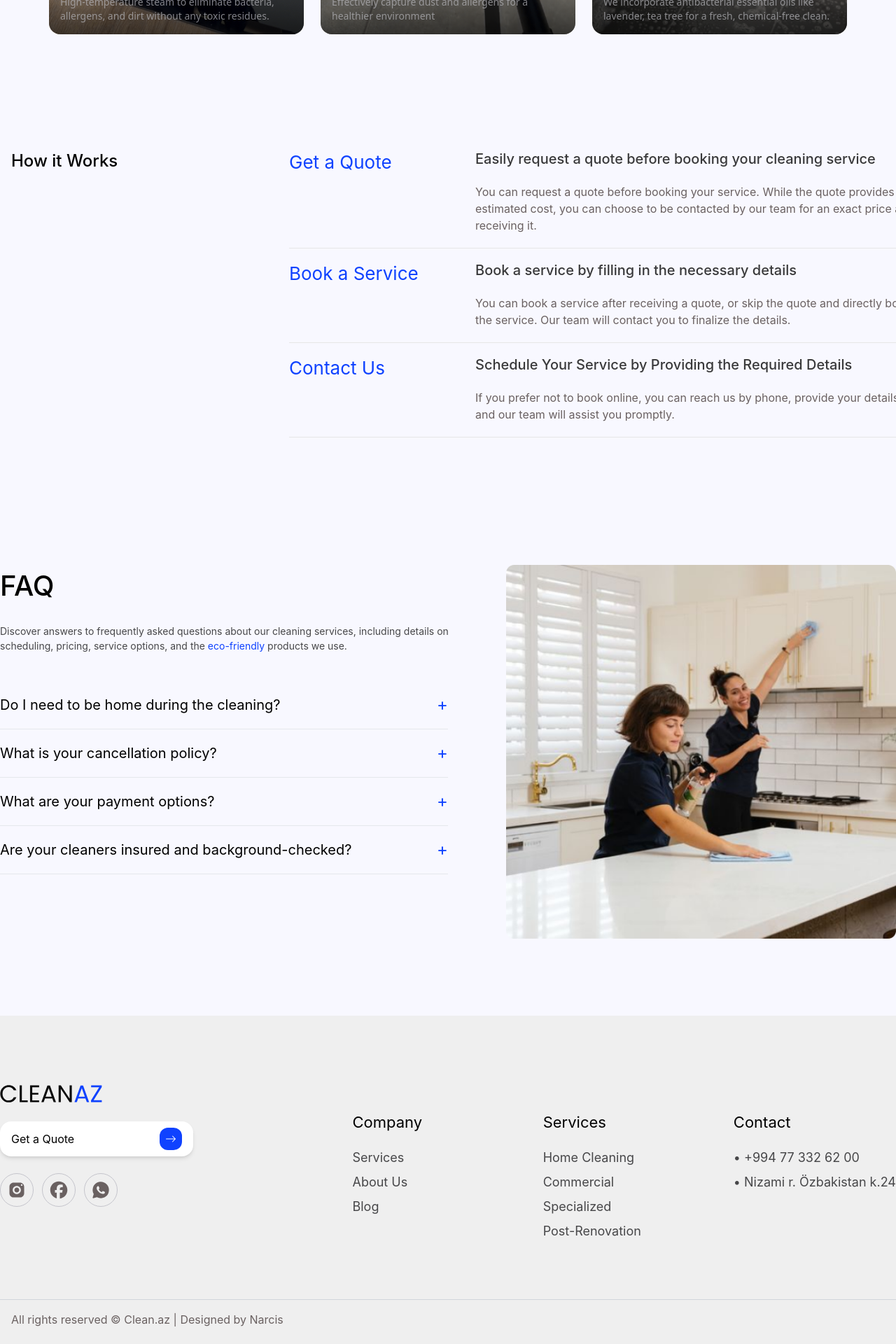
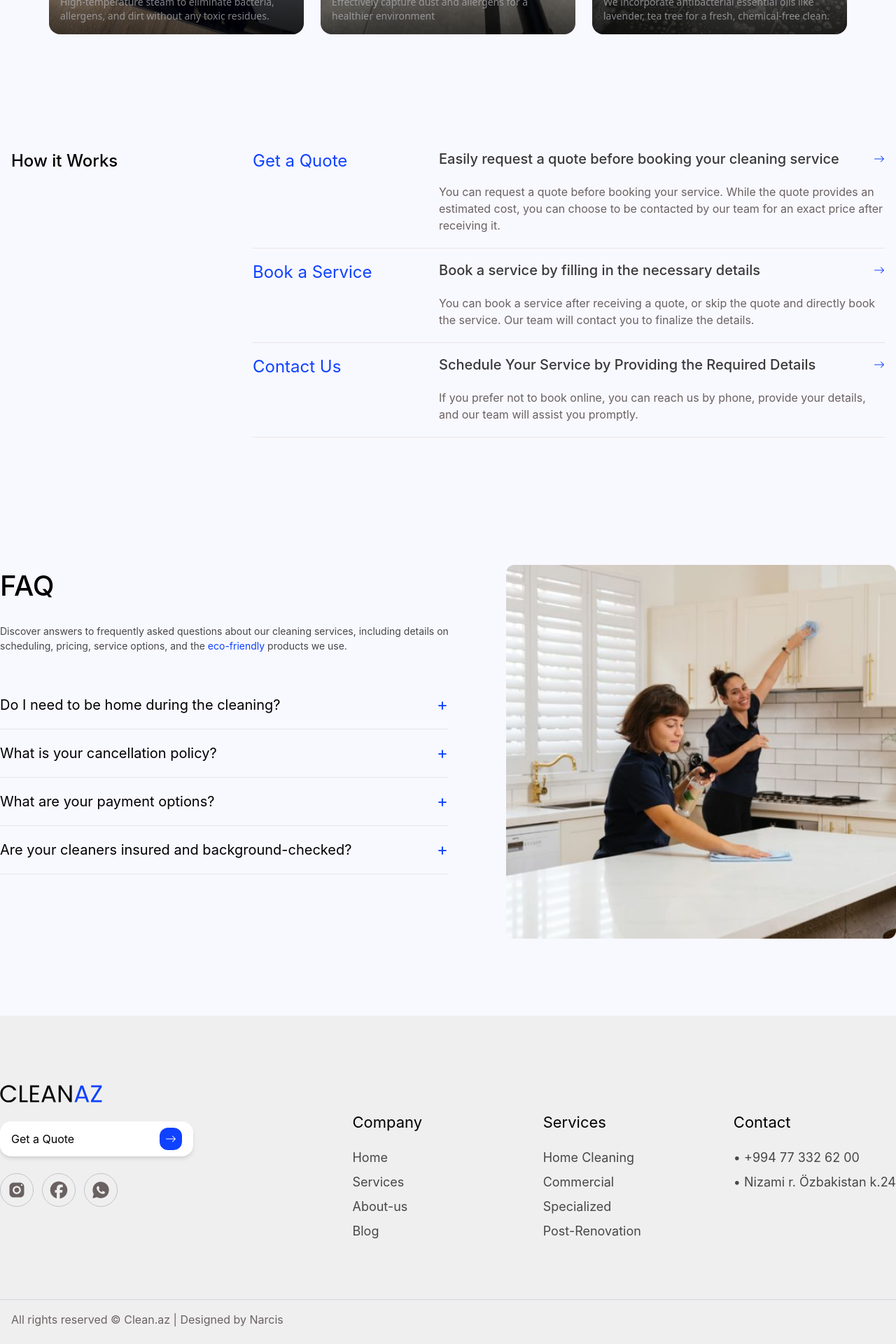
Before and after one commit to fatimanvrzz/Clean, a React (Vite) app: page / in a window 1280 px wide. Shown: the part 2640-4560 px from the top of the page at 70% size. Built offline with nearby package versions, Linux system fonts and the light colour scheme.

Commit message:
blog done

```diff
--- a/src/App.tsx
+++ b/src/App.tsx
@@ -3,18 +3,20 @@ import AboutUsPage from "./Pages/AboutUsPage";
 import HomePage from "./Pages/HomePage"
 import BlogPage from "./Pages/BlogPage";
 import ContactPage from "./Pages/ContactPage";
+import ScrollToTop from "./components/ScrollToTop/ScrollToTop";
 
 
 const App: React.FC = () => {
   return (
-
+    <>
+      <ScrollToTop />
       <Routes>
         <Route path="/" element={<HomePage />} />
         <Route path="/about-us" element={<AboutUsPage />} />
         <Route path="/blog" element={<BlogPage />} />
         <Route path="/contact" element={<ContactPage />} />
       </Routes>
-
+    </>
   );
 };
 
--- a/src/Pages/AboutUsPage/index.tsx
+++ b/src/Pages/AboutUsPage/index.tsx
@@ -22,8 +22,8 @@ const AboutUsPage = () => {
     <div className="flex flex-col items-center w-full">
       <div className="max-w-[81.25rem] w-[90%] sm:w-[95%] md:w-[90%] lg:w-[90%] min-h-screen relative">
         <Navbar />
-        <div className="flex flex-col sm:flex-row sm:items-end sm:justify-between gap-4 text-left ">
-          <p className="w-full sm:w-[39rem] text-[#0A0A0A] text-4xl sm:text-[3rem] font-medium leading-[1.15] pt-[3.5rem] text-[22px]">
+        <div className="flex flex-col sm:flex-row sm:items-end sm:justify-between gap-4 text-left mt-[55px]">
+          <p className="w-full sm:w-[39rem] text-[#0A0A0A] text-4xl sm:text-[3rem] font-medium leading-[1.15] text-[22px]">
             Transforming Spaces with <span className="text-[#0F42FF]">Professional Cleaning</span>
           </p>
 
@@ -38,7 +38,7 @@ const AboutUsPage = () => {
         />
 
         <div className="flex flex-col sm:flex-row sm:justify-between sm:items-start w-full mt-[58px] sm:mt-[91px] gap-6">
-          <p className="text-[#0F42FF] max-w-[240px] text-[15px] sm:text-[20px]">
+          <p className="text-[#0F42FF] max-w-[240px] sm:text-[20px] text-[15px]">
             We offer a wide range of Cleaning Services
           </p>
           <h2 className="sm:text-[42px] text-[#474749] w-full sm:w-[720px] text-justify tracking-tight text-[18px]">
@@ -47,7 +47,7 @@ const AboutUsPage = () => {
         </div>
 
 
-        <div className="mt-[58px] sm:mt-[194px] sm:text-[46px] text-[#000] sm:w-[556px] w-[267px] text-[20px] font-medium">
+        <div className="mt-[58px] sm:mt-[194px] sm:text-[46px] text-[#000] sm:w-[556px] w-[267px] text-[22px] font-medium">
           <h2>Our Skilled Team <span className="text-[#0F42FF]">Committed to Excellence</span></h2>
         </div>
 
@@ -87,14 +87,14 @@ const AboutUsPage = () => {
         </div>
 
         <div className="mt-[15px] sm:mt-[42px]">
-          <p className="w-full sm:w-[775px] text-[12px] sm:text-[20px] text-[#000]">
+          <p className="w-full sm:w-[775px] text-[14px] sm:text-[20px] text-[#000]">
             While professional cleaning services are available from multiple companies in Baku, our company stands out for its wide range of services, exceptional quality, and a commitment to customer satisfaction.
           </p>
         </div>
 
 
         <div className="mt-[58px] sm:mt-[194px] w-[267px] sm:w-[600px] font-medium sm:px-0">
-          <h1 className="text-[18px] sm:text-[46px]">
+          <h1 className="sm:text-[46px] text-[24px]">
             The Reliable Partners Who Support <span className="text-[#0F42FF]">Our Mission</span>
           </h1>
         </div>
@@ -104,7 +104,7 @@ const AboutUsPage = () => {
           <Partners />
         </div>
 
-        <div className="sm:mt-[213px]">
+        <div className="">
           <HowItWorks />
         </div>
       </div>
--- a/src/Pages/BlogPage/index.tsx
+++ b/src/Pages/BlogPage/index.tsx
@@ -11,15 +11,15 @@ const BlogPage = () => {
                 <Navbar />
             </div>
 
-            <div className="w-full max-w-[82rem] px-4 sm:px-8">
+            <div className="w-full max-w-[82rem] px-4 sm:px-1 mt-[55px]">
 
                 {/* Title and Description */}
-                <div className="flex flex-col sm:flex-row sm:items-end sm:justify-between gap-4 text-left mt-8">
+                <div className="flex flex-col sm:flex-row sm:items-end sm:justify-between gap-4 text-left">
                     <p className="w-full sm:w-[35rem] text-[#0A0A0A] text-[2rem] xs:text-[1.75rem] sm:text-[3rem] font-medium leading-[1.15]">
                         Blog
                     </p>
 
-                    <p className="text-[#5C5C5E] text-[1rem] xs:text-[0.9rem] sm:w-[35rem] sm:text-[1.25rem] text-justify sm:mt-0">
+                    <p className="text-[#5C5C5E] text-[1rem] xs:text-[0.9rem] sm:w-[35rem] sm:text-[1.25rem] leading-6 text-justify sm:mt-0">
                         Deep cleaning removes hidden dirt, allergens, and bacteria, promoting a healthier, safer home.
                     </p>
                 </div>
--- a/src/components/Footer/Footer.tsx
+++ b/src/components/Footer/Footer.tsx
@@ -1,3 +1,4 @@
+import { Link } from "react-router-dom";
 import Logo from "../../assets/images/logo.svg";
 import facebook from "../../assets/images/facebook.svg";
 import instagram from "../../assets/images/instagram.svg";
@@ -13,7 +14,6 @@ const Footer = () => {
         <div className="flex flex-col items-center lg:items-start lg:mb-0">
           <img src={Logo} alt="CleanAz Logo" className="w-[9.125rem] h-[1.9375rem] mb-[24px]" />
 
-          {/* Quote and Social Media Icons */}
           <Quote />
           <div className="flex flex-col items-center lg:items-start mt-[24px]">
             <div className="flex gap-[0.75rem]">
@@ -35,18 +35,19 @@ const Footer = () => {
           <div>
             <h3 className="font-normal mb-2 text-[#000000] text-[1.375rem]">Company</h3>
             <ul className="mt-[1.25rem]">
-              <li className="mt-[0.5rem]"><a href="#" className="text-[#474749] text-[1.125rem]">Services</a></li>
-              <li className="mt-[0.5rem]"><a href="#" className="text-[#474749] text-[1.125rem]">About Us</a></li>
-              <li className="mt-[0.5rem]"><a href="#" className="text-[#474749] text-[1.125rem]">Blog</a></li>
+              <li className="mt-[0.5rem]"><Link to="/" className="text-[#474749] text-[1.125rem]">Home</Link></li>
+              <li className="mt-[0.5rem]"><Link to="/services" className="text-[#474749] text-[1.125rem]">Services</Link></li>
+              <li className="mt-[0.5rem]"><Link to="/about-us" className="text-[#474749] text-[1.125rem]">About-us</Link></li>
+              <li className="mt-[0.5rem]"><Link to="/blog" className="text-[#474749] text-[1.125rem]">Blog</Link></li>
             </ul>
           </div>
           <div>
             <h3 className="font-normal mb-2 text-[#000000] text-[1.375rem]">Services</h3>
             <ul className="text-[#474749] mt-[1.25rem]">
-              <li className="mt-[0.5rem]"><a href="#" className="text-[1.125rem]">Home Cleaning</a></li>
-              <li className="mt-[0.5rem]"><a href="#" className="text-[1.125rem]">Commercial</a></li>
-              <li className="mt-[0.5rem]"><a href="#" className="text-[1.125rem]">Specialized</a></li>
-              <li className="mt-[0.5rem]"><a href="#" className="text-[1.125rem]">Post-Renovation</a></li>
+              <li className="mt-[0.5rem]"><Link to="/services/home-cleaning" className="text-[1.125rem]">Home Cleaning</Link></li>
+              <li className="mt-[0.5rem]"><Link to="/services/commercial" className="text-[1.125rem]">Commercial</Link></li>
+              <li className="mt-[0.5rem]"><Link to="/services/specialized" className="text-[1.125rem]">Specialized</Link></li>
+              <li className="mt-[0.5rem]"><Link to="/services/post-renovation" className="text-[1.125rem]">Post-Renovation</Link></li>
             </ul>
           </div>
           <div>
--- a/src/components/HowItWorks/HowItWorks.tsx
+++ b/src/components/HowItWorks/HowItWorks.tsx
@@ -26,28 +26,29 @@ const howItWorksData = [
 
 const HowItWorks = () => {
   return (
-    <div className="flex flex-col lg:flex-row justify-between items-start w-full lg:w-[81.25rem] mt-[5.125rem] gap-12">
-      <p className="text-[1.5rem] font-medium w-full lg:w-[15rem]">How it Works</p>
+    <div className="flex justify-center">
+      <div className="flex flex-col lg:flex-row justify-between items-start w-full lg:w-[81.25rem] sm:mt-[5.125rem] mt-[1rem] gap-12">
+        <p className="sm:text-[24px] text-[20px] font-medium w-full lg:w-[15rem]">How it Works</p>
 
         <div className="w-full lg:w-[903px] flex flex-col gap-[1rem]">
           {howItWorksData.map((item, index) => (
             <div key={index} className="flex flex-col">
               <div className="flex flex-col lg:flex-row justify-between pb-5">
                 <div className="flex flex-col lg:flex-row items-start w-full gap-5">
-                <p className="text-[1.625rem] text-[#0F42FF] w-full lg:w-[15.375rem] flex-shrink-0">
+                  <p className="text-[16px] sm:text-[24px] text-[#0F42FF] w-full lg:w-[15.375rem] flex-shrink-0">
                     {item.caption}
                   </p>
                   <div className="flex flex-col lg:flex-row items-center w-full">
                     <div className="flex flex-col w-full gap-5">
                       <div className="flex items-center justify-between w-full">
-                      <p className="text-[1.25rem] font-medium text-[#0A0A0A] opacity-80">
+                        <p className="text-[16px] sm:text-[20px] font-medium text-[#0A0A0A] opacity-80">
                           {item.title}
                         </p>
                         <div className="ml-4 text-[#0F42FF]">
                           <BsArrowRight />
                         </div>
                       </div>
-                    <p className="w-full text-[1rem] text-[#6A6161]">
+                      <p className="w-full text-[14px] sm:text-[16px] text-[#6A6161]">
                         {item.description}
                       </p>
                     </div>
@@ -61,6 +62,7 @@ const HowItWorks = () => {
           ))}
         </div>
       </div>
+    </div>
   );
 };
 
--- /dev/null
+++ b/src/components/ScrollToTop/ScrollToTop.tsx
@@ -0,0 +1,14 @@
+import { useEffect } from "react";
+import { useLocation } from "react-router-dom";
+
+const ScrollToTop = () => {
+  const { pathname } = useLocation();
+
+  useEffect(() => {
+    window.scrollTo(0, 0);
+  }, [pathname]);
+
+  return null;
+};
+
+export default ScrollToTop;
```
Lines whose indentation alone changed are shown as unchanged.
